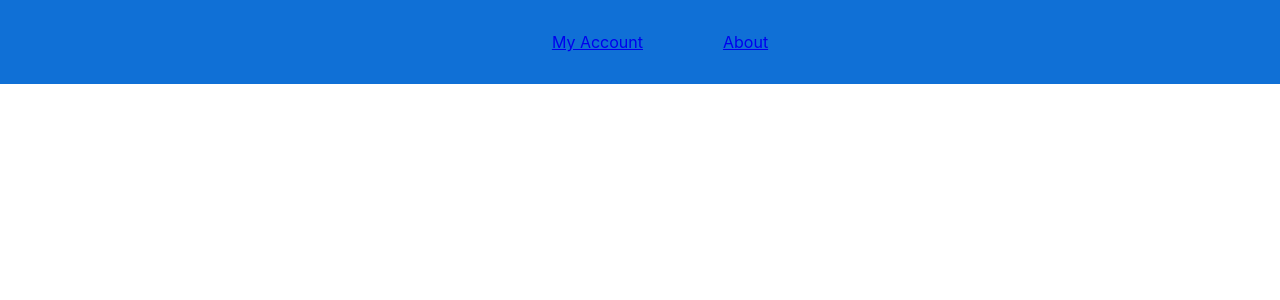
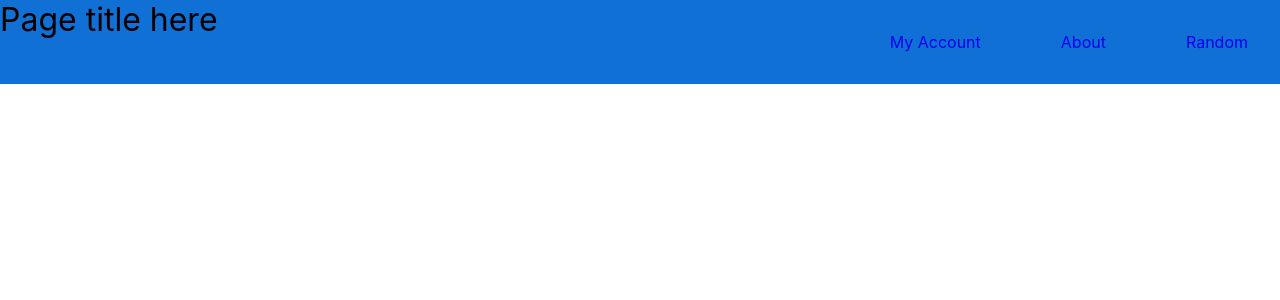
Before and after one commit to jgoudreau0120/finance-repo, a React (Create React App) app: page / in a window 1280 px wide. Shown: the top 300 px of the page. Built offline with nearby package versions, Linux system fonts and the light colour scheme.

Commit message:
More Nav changes

```diff
--- a/src/components/Navbar.css
+++ b/src/components/Navbar.css
@@ -1,18 +1,14 @@
 
 .nav {
   display: flex;
-  /* Puts even space around elements */
-  justify-content: space-around;
+  justify-content: space-between;
   background-color: rgb(16, 112, 214);
   /* Top/bottom = 0, left/right = 1rem */
-  padding: 0 1rem;
-  /* Stretches items to fill entire parent vertically */
   align-items: stretch;
 }
 
 .nav ul {
   display: flex;
-  justify-content: space-around;
   /* Removes bullet points */
   list-style: none;
   /* Space between list items */
@@ -22,6 +18,16 @@
 
 .nav a {
   display: flex;
+  padding: 2rem;
+  text-decoration: none;
+  transition: background-color 0.5s ease;
   align-items: center;
-  padding: 2rem;
 }
+
+.nav a:hover {
+  background-color: rgb(43, 226, 70);
+}
+
+.page-title {
+  font-size: 2rem;
+}
--- a/src/components/Navbar.js
+++ b/src/components/Navbar.js
@@ -4,6 +4,7 @@ import './Navbar.css'
 function Navbar(){
   return (
     <nav className="nav">
+      <span className="page-title">Page title here</span>
       <ul>
         <li>
           <a href='./myAccount'>My Account</a>
@@ -11,6 +12,9 @@ function Navbar(){
         <li>
           <a href='./about'>About</a>
         </li>
+        <li>
+          <a href='./random'>Random</a>
+        </li>
       </ul>
     </nav>
   )
```
